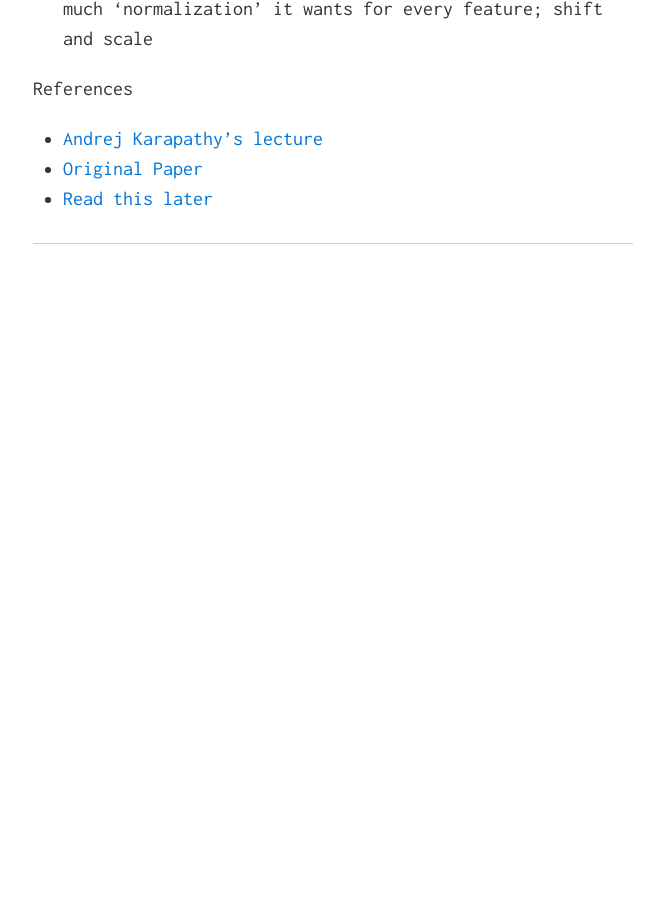
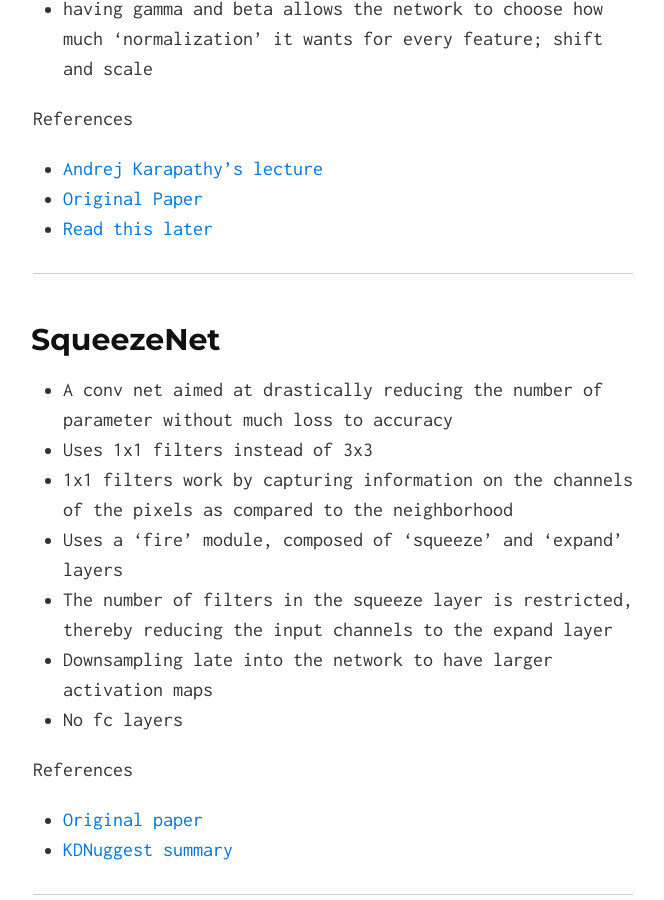
Before and after one commit to divyanshk/Mini-Blogs, a Jekyll site: the page built from index.md, in a window 1280 px wide and 900 px high, scrolled down 1518 px. Shown: the whole window, without its empty margins (307-971 px from the left). Built offline with Jekyll 4.4.1, drawn with Linux system fonts in a browser that asks for light colours; before the commit the page ends 1863 px from its top, so only the background shows below that.

Commit message:
squeezenet

```diff
--- a/index.md
+++ b/index.md
@@ -4,6 +4,7 @@ layout: default
 
 [Deconvolution Layer](#deconv)
 [Batch Normalization](#batchnorm)
+[SqueezeNet ](#squeezenet)
 
 ---
 
@@ -39,6 +40,22 @@ References
 References
 * [Andrej Karapathy's lecture](https://www.youtube.com/watch?v=gYpoJMlgyXA&feature=youtu.be&list=PLkt2uSq6rBVctENoVBg1TpCC7OQi31AlC&t=3078){:target="_blank"}
 * [Original Paper](https://arxiv.org/abs/1502.03167){:target="_blank"}
-* [Read this later](https://kratzert.github.io/2016/02/12/understanding-the-gradient-flow-through-the-batch-normalization-layer.html)
+* [Read this later](https://kratzert.github.io/2016/02/12/understanding-the-gradient-flow-through-the-batch-normalization-layer.html){:target="_blank"}
 
 ---
+
+## <a name="squeezenet"></a>SqueezeNet
+
+* A conv net aimed at drastically reducing the number of parameter without much loss to accuracy
+* Uses 1x1 filters instead of 3x3
+* 1x1 filters work by capturing information on the channels of the pixels as compared to the neighborhood
+* Uses a 'fire' module, composed of 'squeeze' and 'expand' layers
+* The number of filters in the squeeze layer is restricted, thereby reducing the input channels to the expand layer
+* Downsampling late into the network to have larger activation maps
+* No fc layers
+
+References
+* [Original paper](https://arxiv.org/pdf/1602.07360.pdf){:target="_blank"}
+* [KDNuggest summary](https://www.kdnuggets.com/2016/09/deep-learning-reading-group-squeezenet.html){:target="_blank"}
+
+---
```
